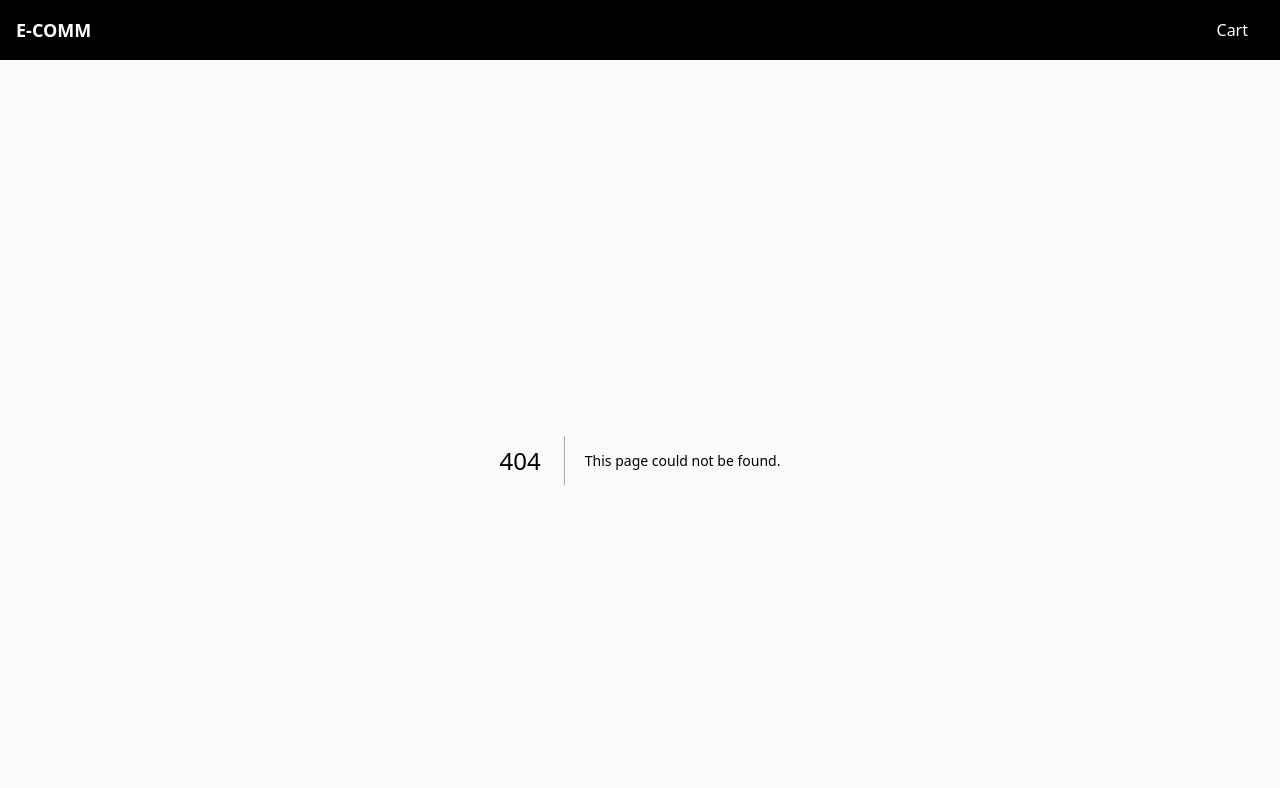
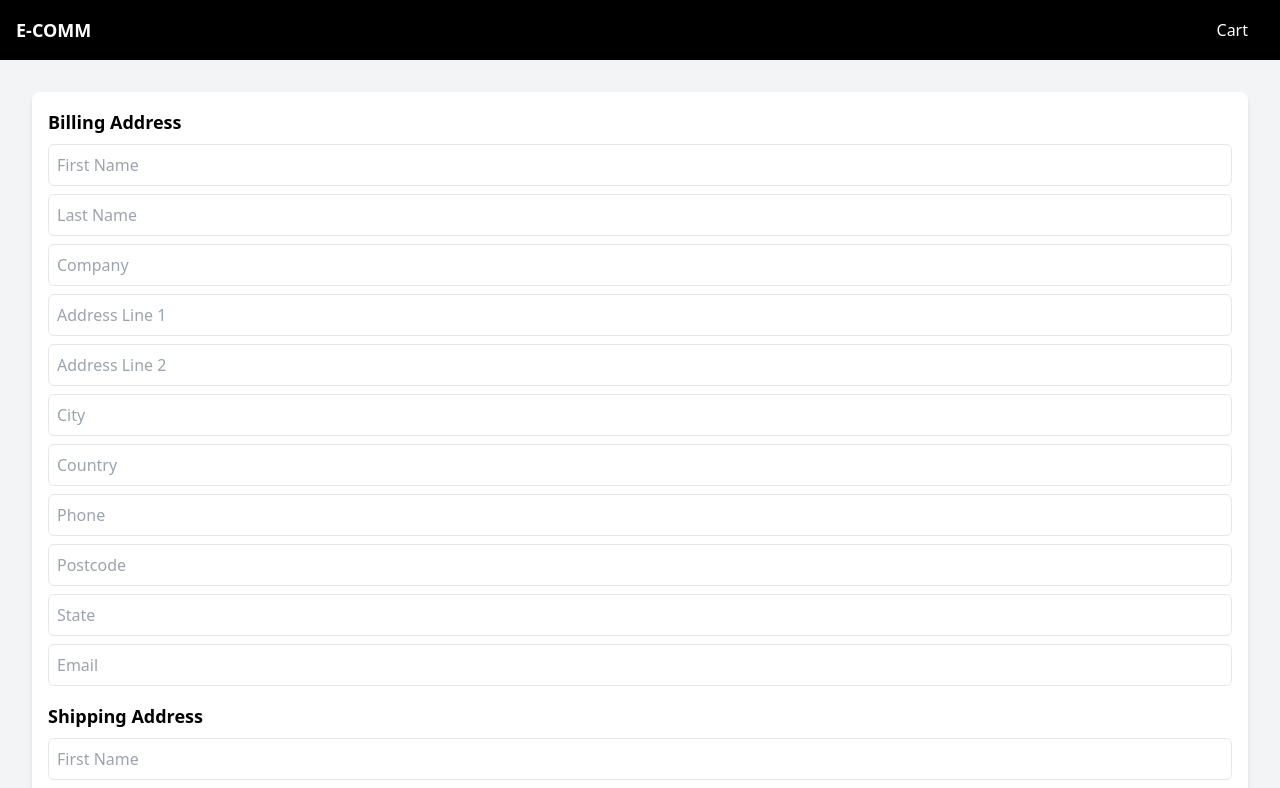
Before and after one commit to OXAYR/Woocomerce-Nextjs, a Next.js app: page /checkout in a window 1280 px wide. Before the commit this address had no page. Shown: the top 788 px of the page. Built offline with nearby package versions, Linux system fonts and the light colour scheme.

Commit message:
Added Address form for checkout page

```diff
--- /dev/null
+++ b/src/components/Checkout/AddressForm.js
@@ -0,0 +1,98 @@
+
+const AddressForm = ({ title, address, onChange }) => {
+    return (
+        <div className="mb-4">
+            <h2 className="text-lg font-semibold">{title}</h2>
+            <input
+                type="text"
+                name="first_name"
+                placeholder="First Name"
+                value={address.first_name}
+                onChange={onChange}
+                className="w-full p-2 border rounded-md mt-2"
+            />
+            <input
+                type="text"
+                name="last_name"
+                placeholder="Last Name"
+                value={address.last_name}
+                onChange={onChange}
+                className="w-full p-2 border rounded-md mt-2"
+            />
+            <input
+                type="text"
+                name="company"
+                placeholder="Company"
+                value={address.company}
+                onChange={onChange}
+                className="w-full p-2 border rounded-md mt-2"
+            />
+            <input
+                type="text"
+                name="address_1"
+                placeholder="Address Line 1"
+                value={address.address_1}
+                onChange={onChange}
+                className="w-full p-2 border rounded-md mt-2"
+            />
+            <input
+                type="text"
+                name="address_2"
+                placeholder="Address Line 2"
+                value={address.address_2}
+                onChange={onChange}
+                className="w-full p-2 border rounded-md mt-2"
+            />
+            <input
+                type="text"
+                name="city"
+                placeholder="City"
+                value={address.city}
+                onChange={onChange}
+                className="w-full p-2 border rounded-md mt-2"
+            />
+            <input
+                type="text"
+                name="country"
+                placeholder="Country"
+                value={address.country}
+                onChange={onChange}
+                className="w-full p-2 border rounded-md mt-2"
+            />
+            <input
+                type="tel"
+                name="phone"
+                placeholder="Phone"
+                value={address.phone}
+                onChange={onChange}
+                className="w-full p-2 border rounded-md mt-2"
+            />
+            <input
+                type="text"
+                name="postcode"
+                placeholder="Postcode"
+                value={address.postcode}
+                onChange={onChange}
+                className="w-full p-2 border rounded-md mt-2"
+            />
+            <input
+                type="text"
+                name="state"
+                placeholder="State"
+                value={address.state}
+                onChange={onChange}
+                className="w-full p-2 border rounded-md mt-2"
+            />
+            <input
+                type="email"
+                name="email"
+                placeholder="Email"
+                value={address.email}
+                onChange={onChange}
+                className="w-full p-2 border rounded-md mt-2"
+            />
+        </div>
+    );
+};
+
+export default AddressForm;
--- a/src/pages/cart/index.js
+++ b/src/pages/cart/index.js
@@ -1,4 +1,3 @@
-// pages/cart.js
 
 import { useSelector } from 'react-redux';
 import CartItems from './CartItems';
--- /dev/null
+++ b/src/pages/checkout/index.js
@@ -0,0 +1,68 @@
+// pages/checkout.js
+
+import AddressForm from '@/components/Checkout/AddressForm';
+import { useState } from 'react';
+
+const CheckoutPage = () => {
+    const [billing, setBilling] = useState({
+        first_name: '',
+        last_name: '',
+        company: '',
+        address_1: '',
+        address_2: '',
+        city: '',
+        state: '',
+        postcode: '',
+        country: '',
+        email: '',
+        phone: '',
+    });
+
+    const [shipping, setShipping] = useState({
+        first_name: '',
+        last_name: '',
+        company: '',
+        address_1: '',
+        address_2: '',
+        city: '',
+        state: '',
+        postcode: '',
+        country: '',
+        phone: '',
+    });
+
+    const handleBillingChange = (e) => {
+        const { name, value } = e.target;
+        setBilling((prevBilling) => ({ ...prevBilling, [name]: value }));
+    };
+
+    const handleShippingChange = (e) => {
+        const { name, value } = e.target;
+        setShipping((prevShipping) => ({ ...prevShipping, [name]: value }));
+    };
+
+    return (
+        <div className="bg-gray-100 min-h-screen p-8">
+            <div className="container mx-auto bg-white rounded-lg shadow-md p-4">
+                <AddressForm
+                    title="Billing Address"
+                    address={billing}
+                    onChange={handleBillingChange}
+                />
+                <AddressForm
+                    title="Shipping Address"
+                    address={shipping}
+                    onChange={handleShippingChange}
+                />
+                <button
+                    onClick={() => console.log({ billing, shipping })}
+                    className="bg-blue-500 hover:bg-blue-600 text-white py-2 px-4 rounded-md transition duration-300 ease-in-out"
+                >
+                    Submit Order
+                </button>
+            </div>
+        </div>
+    );
+};
+
+export default CheckoutPage;
```
